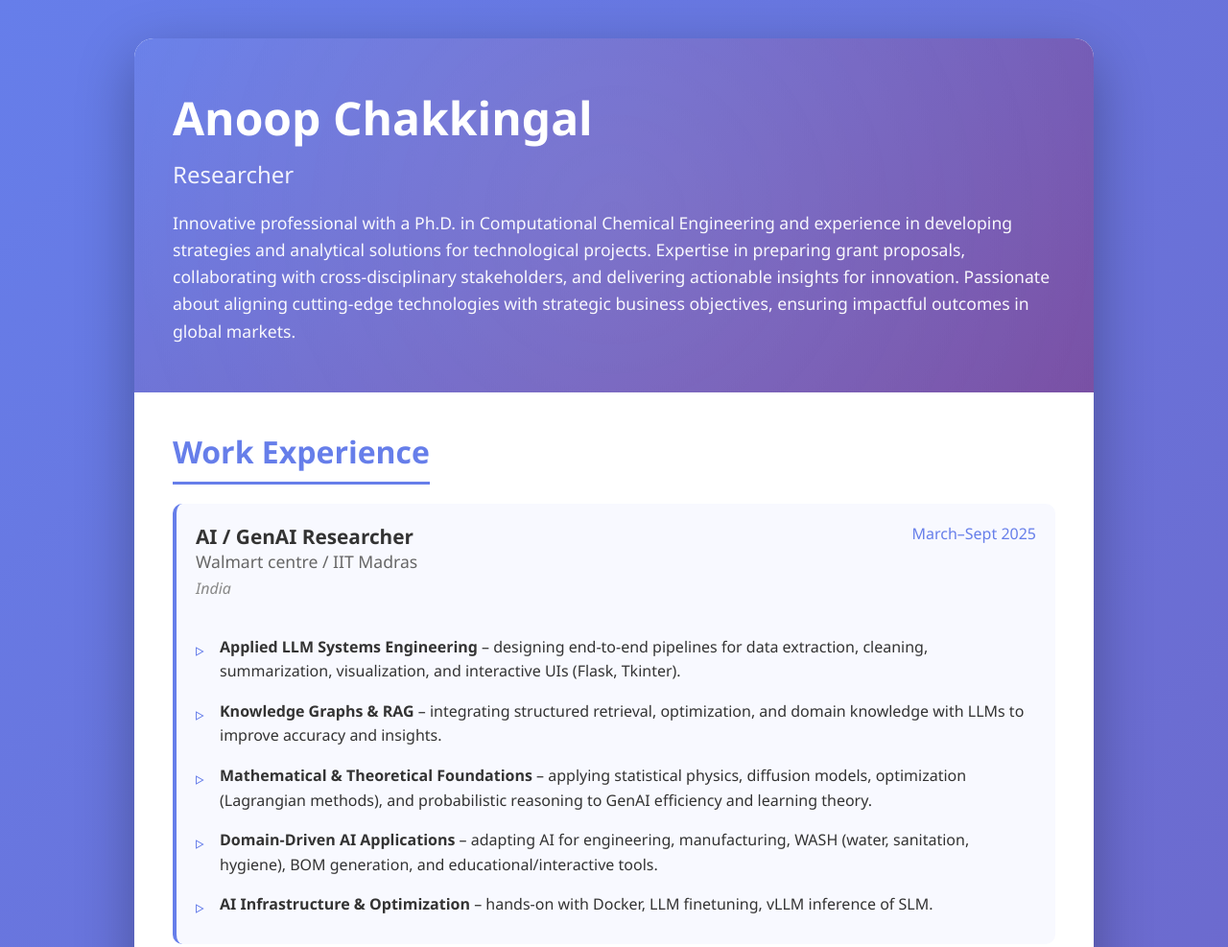
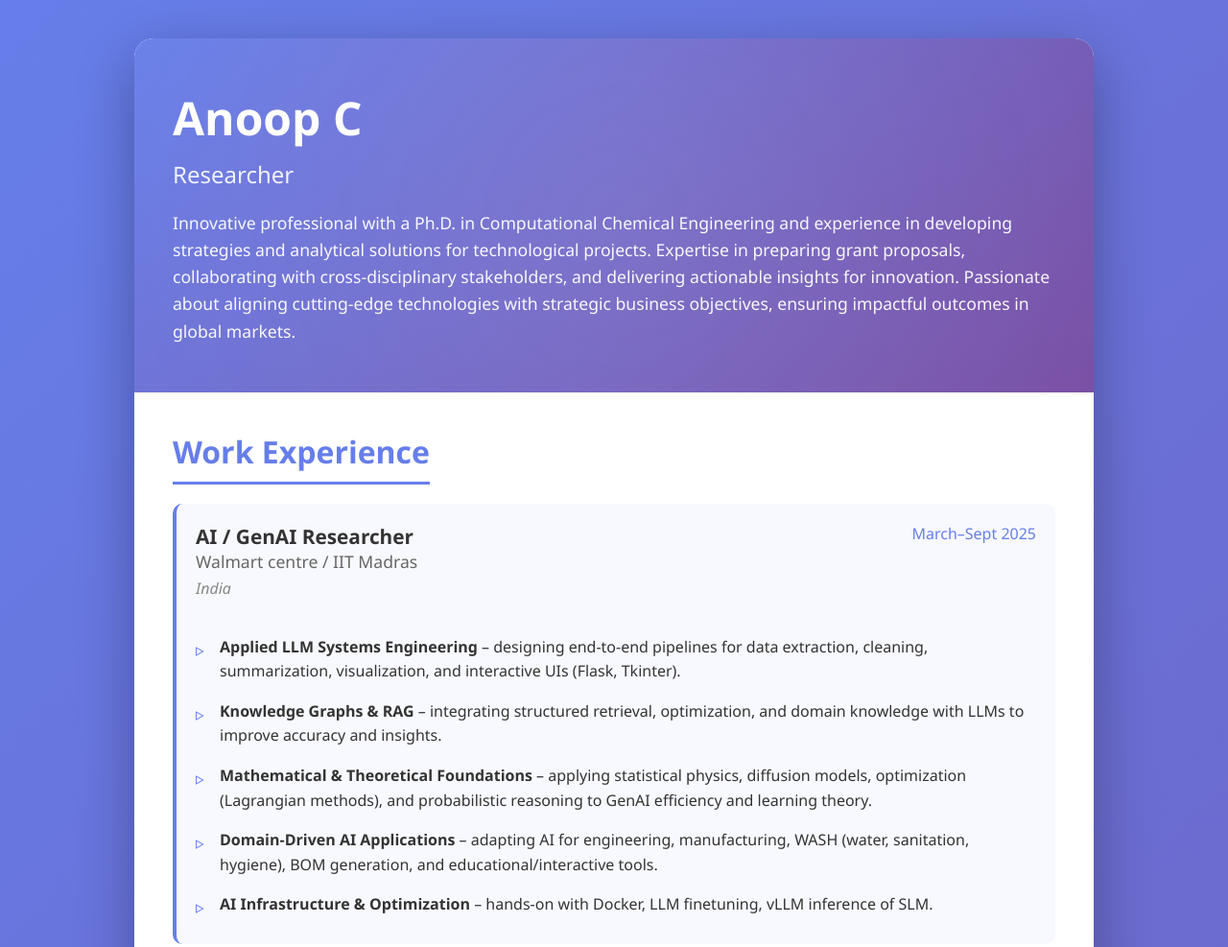
Before and after one commit to anoopc92/anoopc92.github.io, a plain HTML site: page index.html in a window 1280 px wide. Shown: the top 987 px of the page at 96% size. Drawn offline with Linux system fonts and the light colour scheme.

Commit message:
Update index.html

```diff
--- a/index.html
+++ b/index.html
@@ -272,7 +272,7 @@
     <div class="container">
         <div class="header">
             <div class="header-content">
-                <h1>Anoop Chakkingal</h1>
+                <h1>Anoop C</h1>
                 <div class="subtitle">Researcher</div>
                 <p class="tagline">
                     Innovative professional with a Ph.D. in Computational Chemical Engineering and experience in developing strategies and analytical solutions for technological projects. Expertise in preparing grant proposals, collaborating with cross-disciplinary stakeholders, and delivering actionable insights for innovation. Passionate about aligning cutting-edge technologies with strategic business objectives, ensuring impactful outcomes in global markets.
@@ -485,7 +485,7 @@
         </div>
 
         <div class="footer">
-            <p>&copy; 2025 Anoop Chakkingal. All rights reserved.</p>
+            <p>&copy; 2025 Anoop C. All rights reserved.</p>
         </div>
     </div>
 </body>
```
